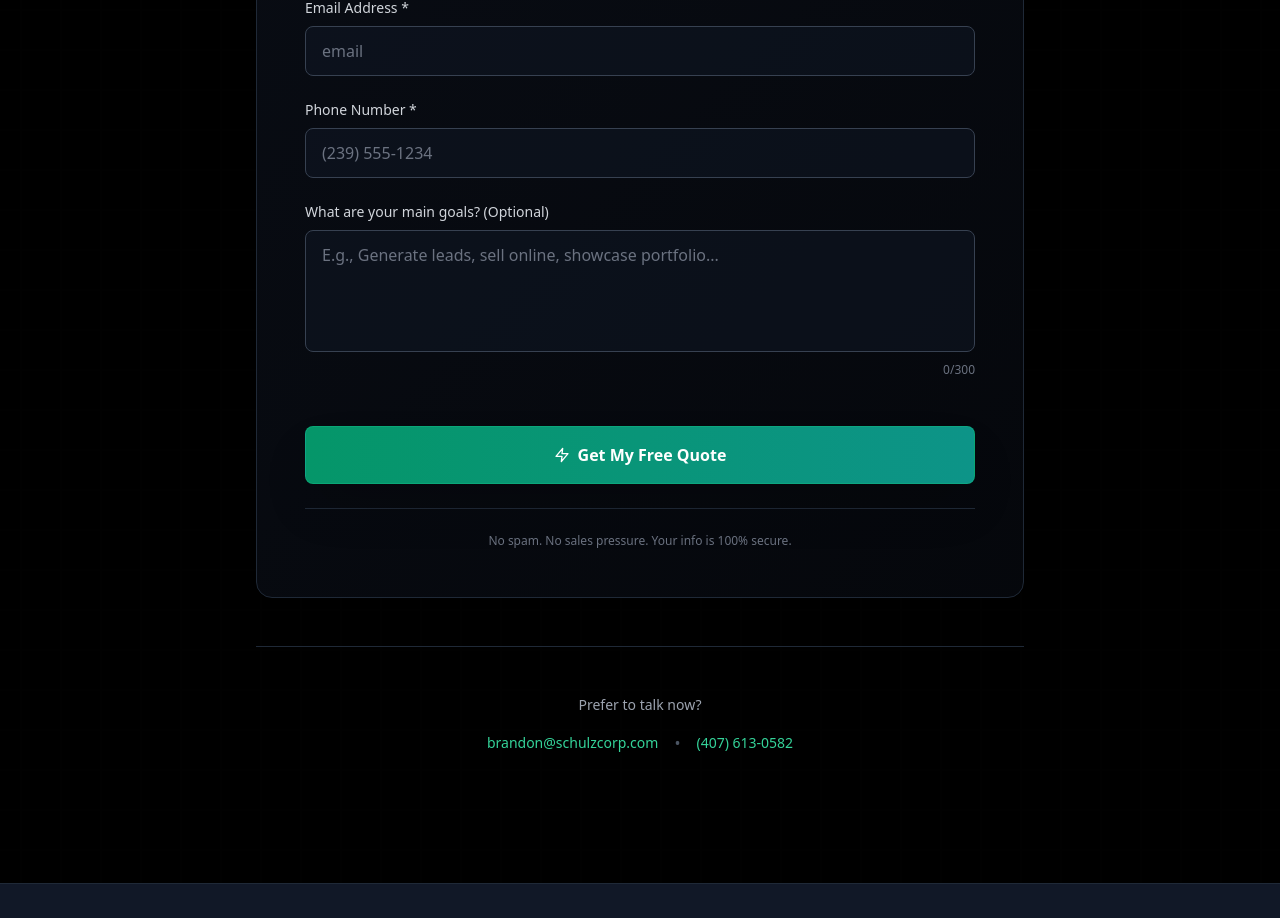
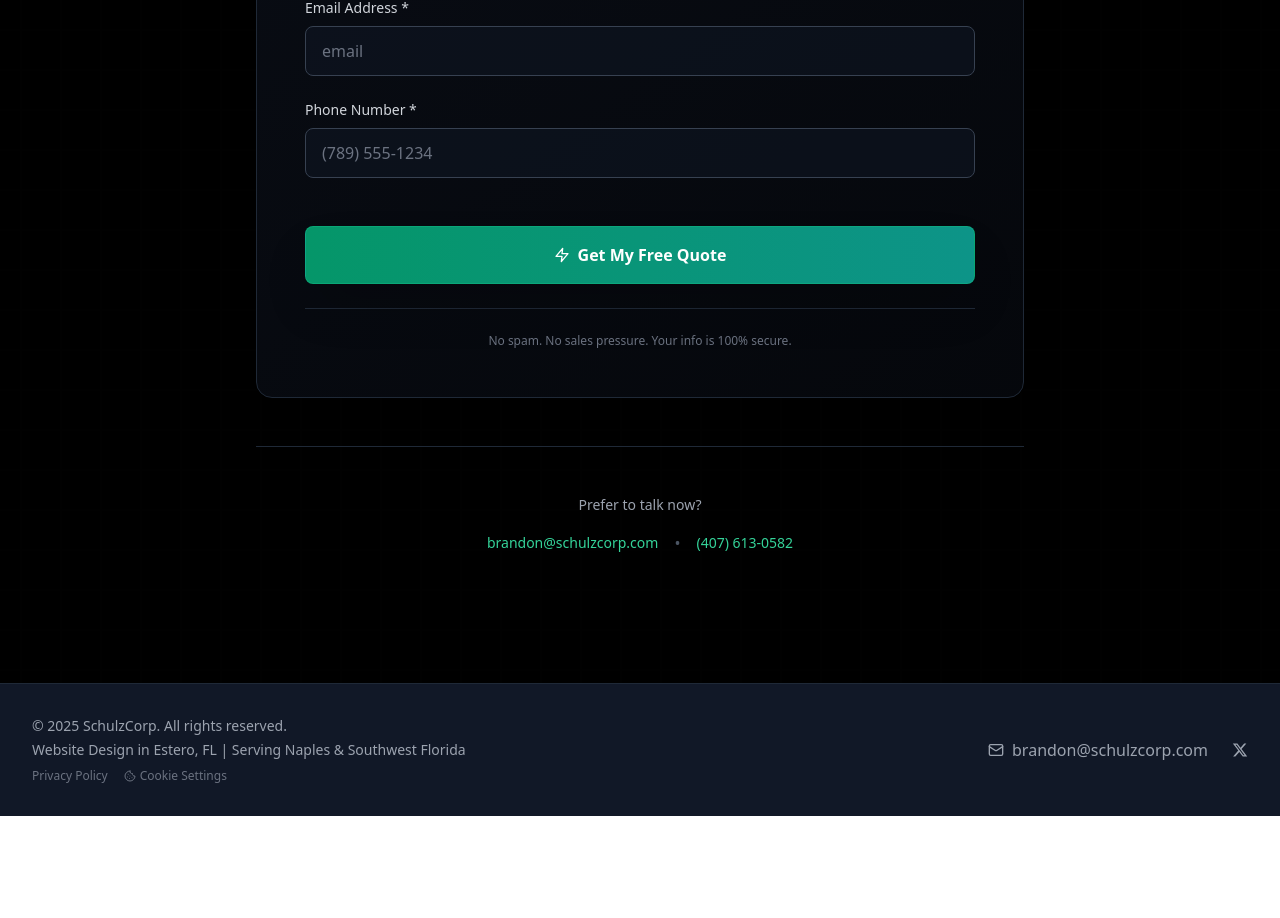
Before and after one commit to SchulzCorpLLC/SchulzCorp, a React (Vite) app: page / in a window 1280 px wide. Shown: the part 5220-6138 px from the top of the page. After the commit the page ends 6036 px from the top, so only its background shows below. Built offline with nearby package versions, Linux system fonts and the light colour scheme.

Commit message:
Updated Contact.tsx

```diff
--- a/src/components/Contact.tsx
+++ b/src/components/Contact.tsx
@@ -204,7 +204,7 @@ const Contact: React.FC = () => {
                   className={`w-full px-4 py-3 bg-gray-900/50 border ${
                     errors.phone ? 'border-red-500' : 'border-gray-700'
                   } rounded-lg text-white placeholder-gray-500 focus:outline-none focus:ring-2 focus:ring-emerald-500/50 focus:border-emerald-500 transition-all duration-200`}
-                  placeholder="(239) 555-1234"
+                  placeholder="(789) 555-1234"
                   autoComplete="tel"
                 />
                 {errors.phone && (
@@ -212,37 +212,6 @@ const Contact: React.FC = () => {
                     <AlertCircle className="w-3 h-3" /> {errors.phone}
                   </p>
                 )}
-              </div>
-
-              {/* Project Goals */}
-              <div>
-                <label htmlFor="projectNeeds" className="block text-sm font-medium text-gray-300 mb-2">
-                  What are your main goals? (Optional)
-                </label>
-                <textarea
-                  id="projectNeeds"
-                  name="projectNeeds"
-                  value={formData.projectNeeds}
-                  onChange={handleInputChange}
-                  rows={4}
-                  maxLength={300}
-                  className={`w-full px-4 py-3 bg-gray-900/50 border ${
-                    errors.projectNeeds ? 'border-red-500' : 'border-gray-700'
-                  } rounded-lg text-white placeholder-gray-500 focus:outline-none focus:ring-2 focus:ring-emerald-500/50 focus:border-emerald-500 transition-all duration-200 resize-none`}
-                  placeholder="E.g., Generate leads, sell online, showcase portfolio..."
-                />
-                <div className="flex justify-between items-center mt-1">
-                  <div>
-                    {errors.projectNeeds && (
-                      <p className="text-sm text-red-400 flex items-center gap-1">
-                        <AlertCircle className="w-3 h-3" /> {errors.projectNeeds}
-                      </p>
-                    )}
-                  </div>
-                  <p className="text-xs text-gray-500">
-                    {formData.projectNeeds.length}/300
-                  </p>
-                </div>
               </div>
 
               {/* CTA Button */}
```
